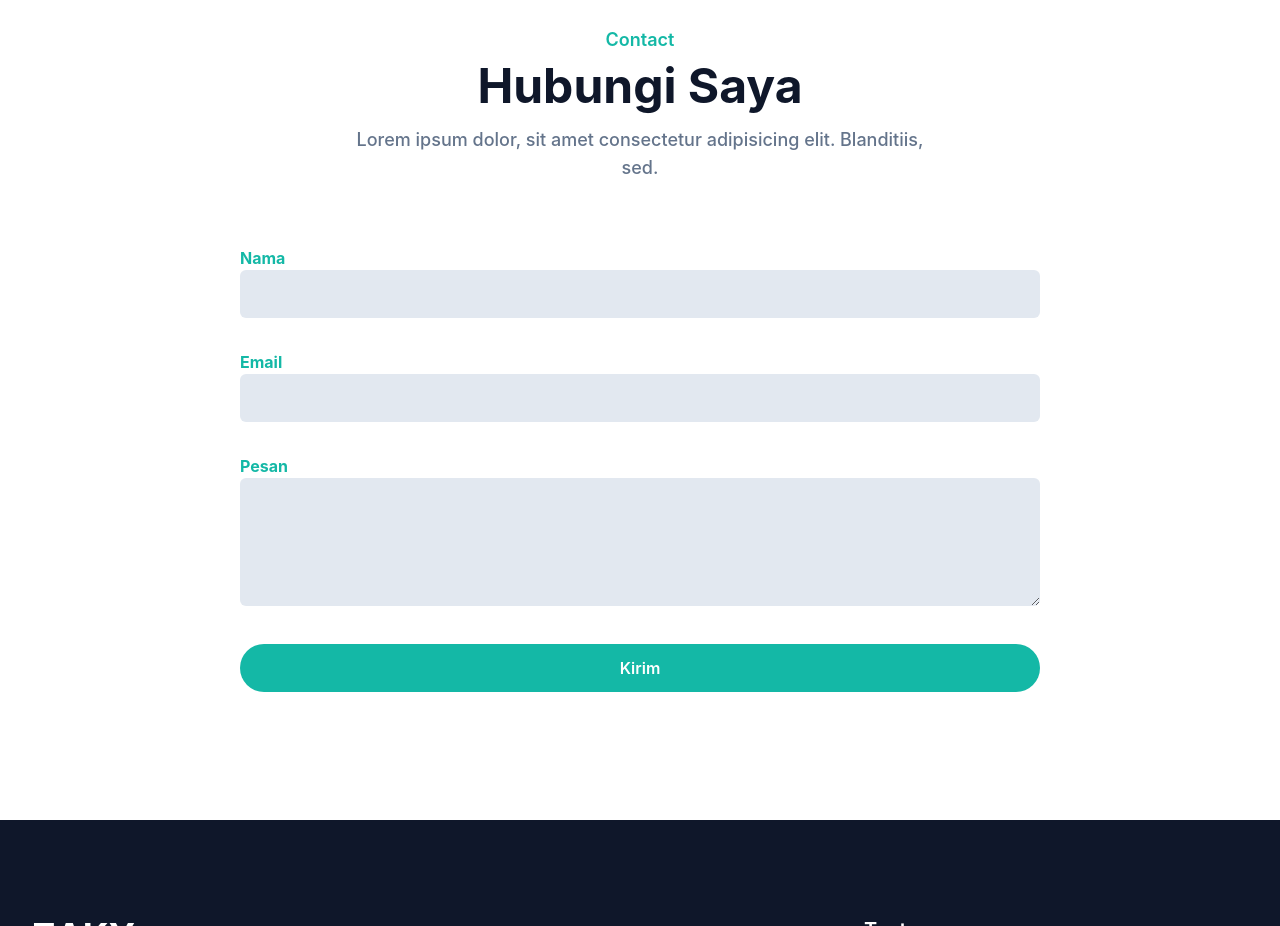
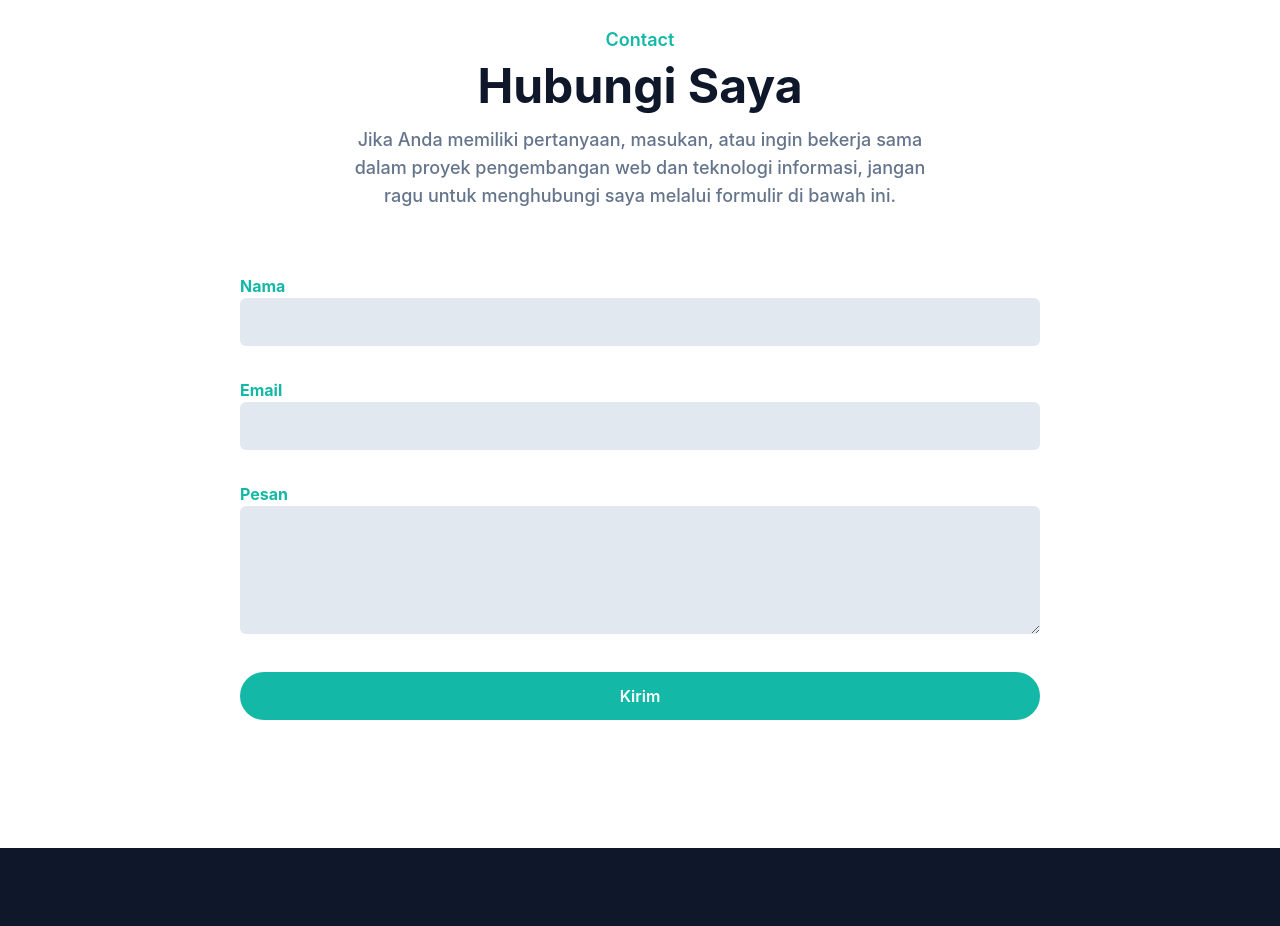
Before and after one commit to andarumuzaky/portofolio, a website: page index.html in a window 1280 px wide. Shown: the part 2780-3706 px from the top of the page. Drawn offline with nearby package versions, Linux system fonts and the light colour scheme.

Commit message:
add contact

```diff
--- a/index.html
+++ b/index.html
@@ -442,7 +442,7 @@
           <div class="mx-auto mb-16 max-w-xl text-center">
             <h4 class="mb-2 text-lg font-semibold text-primary">Contact</h4>
             <h2 class="mb-4 text-3xl font-bold text-dark dark:text-white sm:text-4xl lg:text-5xl">Hubungi Saya</h2>
-            <p class="text-md font-medium text-secondary md:text-lg">Lorem ipsum dolor, sit amet consectetur adipisicing elit. Blanditiis, sed.</p>
+            <p class="text-md font-medium text-secondary md:text-lg">          Jika Anda memiliki pertanyaan, masukan, atau ingin bekerja sama dalam proyek pengembangan web dan teknologi informasi, jangan ragu untuk menghubungi saya melalui formulir di bawah ini.</p>
           </div>
         </div>
 
```
